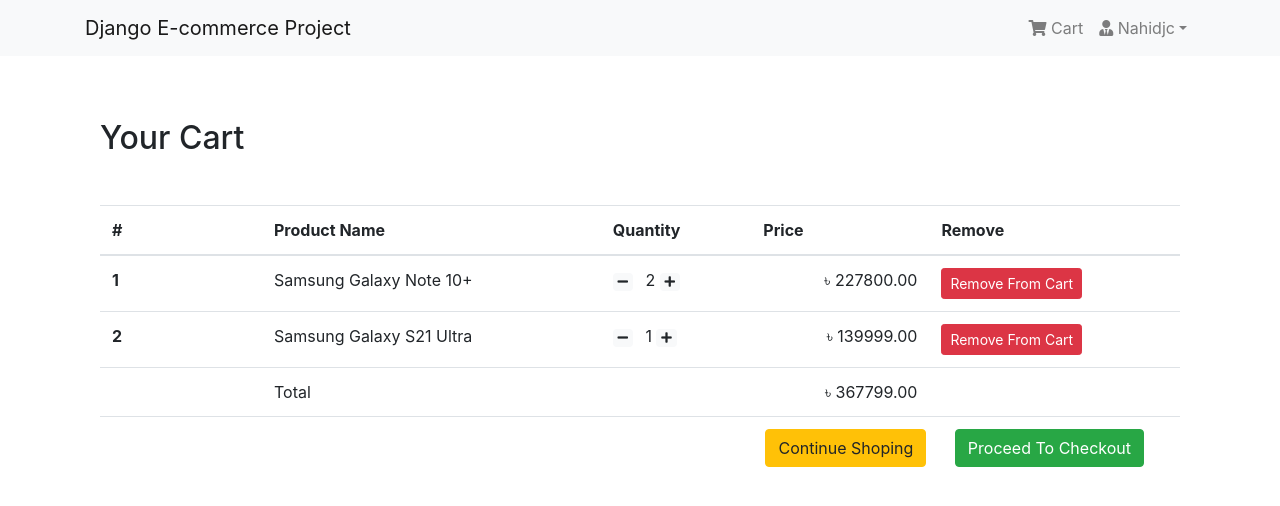
After one commit to Nahidjc/E-commerce_Project_Django, a Django app: page /shop/cart/ in a window 1280 px wide. The commit adds this page. Shown: the top 506 px of the page. Run offline with Django 3.2, Linux system fonts and the light colour scheme; a user stored in the database is signed in; data comes from the database, SQL or seed files in the repository; both versions use the stored data as it was after the commit; some libraries are stand-ins or nearby versions.

Commit message:
order showing

```diff
--- a/App_Order/models.py
+++ b/App_Order/models.py
@@ -18,7 +18,7 @@
         return f'{self.quantity} X {self.item}'
 
     def get_total(self):
-        total = self.item * self.quantity
+        total = self.item.price * self.quantity
         float_total = format(total, '0.2f')
         return float_total
 
--- a/App_Order/urls.py
+++ b/App_Order/urls.py
@@ -5,4 +5,5 @@
 
 urlpatterns = [
     path('add/<pk>/', views.add_to_cart, name="add"),
+    path('cart/', views.cart_view, name="cart"),
 ]
--- a/App_Order/views.py
+++ b/App_Order/views.py
@@ -30,3 +30,15 @@
         order.orderitems.add(order_item[0])
         messages.info(request, "This item was added to your cart.")
         return redirect("App_Shop:home")
+
+
+@login_required
+def cart_view(request):
+    carts = Cart.objects.filter(user=request.user, purchased=False)
+    orders = Order.objects.filter(user=request.user, ordered=False)
+    if carts.exists() and orders.exists():
+        order = orders[0]
+        return render(request, 'App_Order/cart.html', context={'carts': carts, 'order': order})
+    else:
+        messages.warning(request, "You don't have any item in your cart!")
+        return redirect("App_Shop:home")
--- /dev/null
+++ b/templates/App_Order/cart.html
@@ -0,0 +1,50 @@
+{% extends "base.html" %}
+{% block body_block %}
+
+<div class="container my-5">
+    <div class="my-5">
+        <h2>Your Cart</h2>
+    </div>
+    <table class="table table-hover">
+        <thead>
+            <tr>
+                <th scope="col" width="15%">#</th>
+                <th scope="col">Product Name</th>
+                <th scope="col">Quantity</th>
+                <th scope="col" align="right">Price</th>
+                <th scope="col">Remove</th>
+            </tr>
+        </thead>
+        <tbody>
+            {% for cart in carts %}
+            <tr>
+                <th>{{ forloop.counter }}</th>
+                <td>{{ cart.item.name }}</td>
+                <td>
+                    <a class="mr-2" href="#"><span class="badge badge-light"><i class="fas fa-minus"></i></span></a>
+                    {{ cart.quantity }}
+                    <a class="mr-2" href="#"> <span class="badge badge-light"> <i class="fas fa-plus"></i></span></a>
+                </td>
+                <td align="right">&#2547; {{ cart.get_total }}</td>
+                <td><a href="#" class="btn btn-danger btn-sm">Remove From Cart</a></td>
+            </tr>
+            {% endfor %}
+            <tr>
+                <th scope="row"></th>
+                <td colspan="2">Total</td>
+                <td align="right">&#2547; {{ order.get_totals | floatformat:2 }}</td>
+                <td></td>
+            </tr>
+            <tr>
+                <th scope="row"></th>
+                <td colspan="4" class="text-right">
+                    <a href="#" class="btn btn-warning mr-4">Continue Shoping</a>
+                    <a href="#" class="btn btn-success mr-4">Proceed To Checkout</a>
+                </td>
+            </tr>
+        </tbody>
+
+    </table>
+</div>
+
+{% endblock %}
--- a/templates/navbar.html
+++ b/templates/navbar.html
@@ -23,7 +23,7 @@
                             class="fas fa-user-tie"></i> {{request.user.profile.username}}</a>
                     <div class="dropdown-menu" aria-labelledby="nabbarDropdown">
                         <a class="dropdown-item" href="{% url 'App_Login:profile' %}">Profile</a>
-                        <a class="dropdown-item" href="#">Orders</a>
+                        <a class="dropdown-item" href="{% url 'App_Order:cart' %}">Orders</a>
                         <div class="dropdown-divider"></div>
                         <a class="dropdown-item" href="{% url 'App_Login:logout' %}">Logout</a>
                     </div>
```
Also changed, not shown: db.sqlite3.
